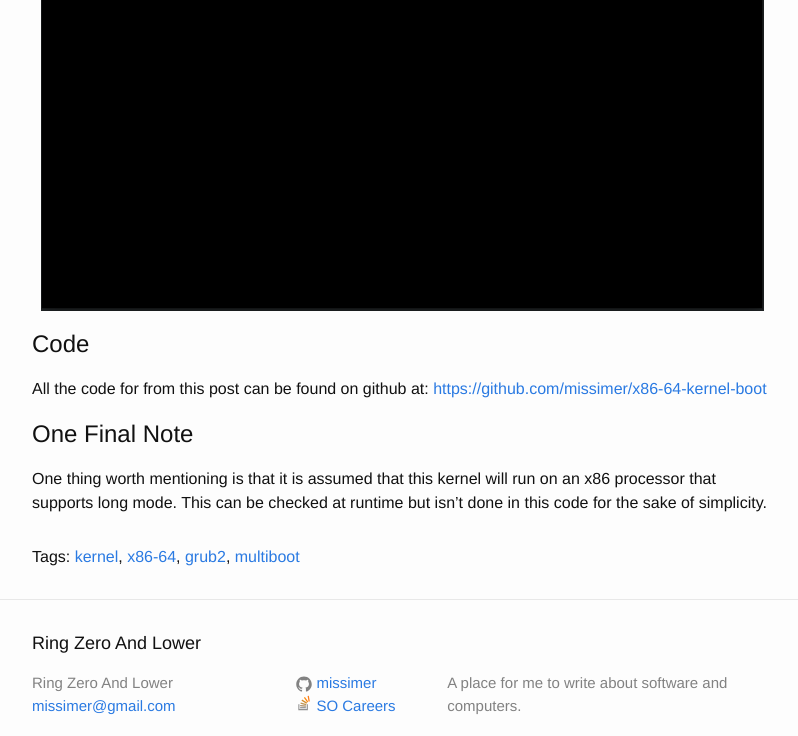
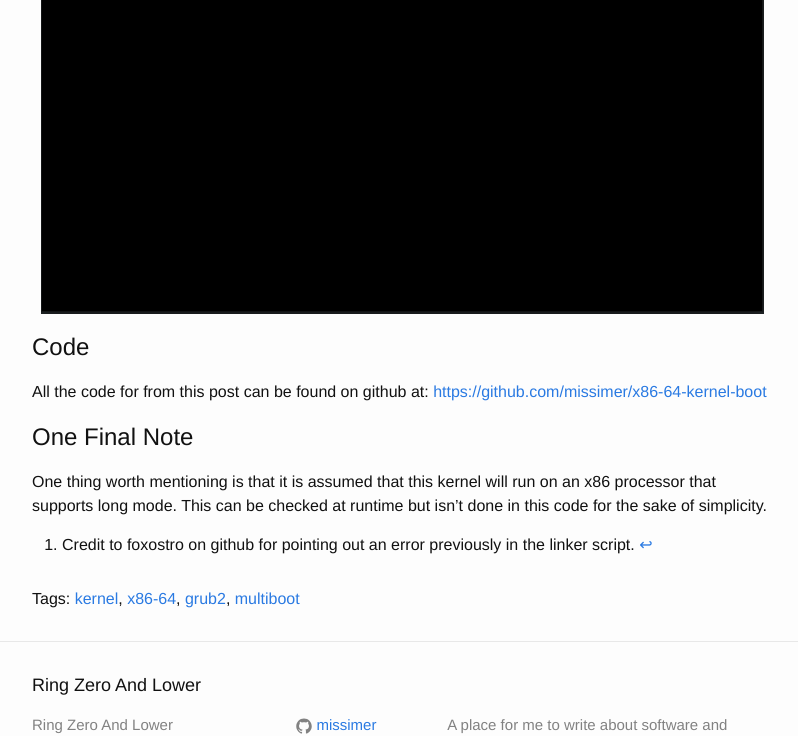
Before and after one commit to missimer/missimer.github.io, a Jekyll site: the page built from _posts/2017-08-08-x86-64-kernel-boot.markdown, in a window 1280 px wide and 900 px high, scrolled down 11459 px, cut to the strip 0-736 px from the top of the window. Shown: the whole strip, without its empty margins (238-1036 px from the left). Built offline with Jekyll 4.4.1, drawn with Linux system fonts in a browser that asks for light colours; some of the changed text lies outside the part shown.

Commit message:
Fix linker script in kernel boot post

```diff
--- a/_posts/2017-08-08-x86-64-kernel-boot.markdown
+++ b/_posts/2017-08-08-x86-64-kernel-boot.markdown
@@ -100,7 +100,11 @@ rounded up to 0x1000.  Finally, `_kernel_virtual_end` and `_kernel_physical_end`
 are defined.  The main take away from this linker script is that `boot.o` is
 identity mapped to low memory and everything else is loaded into low memory but
 has a high virtual address.  Now that the memory layout for our little kernel is
-set up we can move onto the code.
+set up we can move onto the code.[^1]
+
+[^1]: Credit to foxostro on github for pointing out an error previously in the linker script.
+
+# Assembly Code
 
 `boot.S` is a bit of assembly that is going to get us into long mode and into C.
 The fact that we are jumping into C code isn't that relevant and we could easily
```
Also changed, not shown: other parts of _posts/2017-08-08-x86-64-kernel-boot.markdown (+0 -2 lines).
